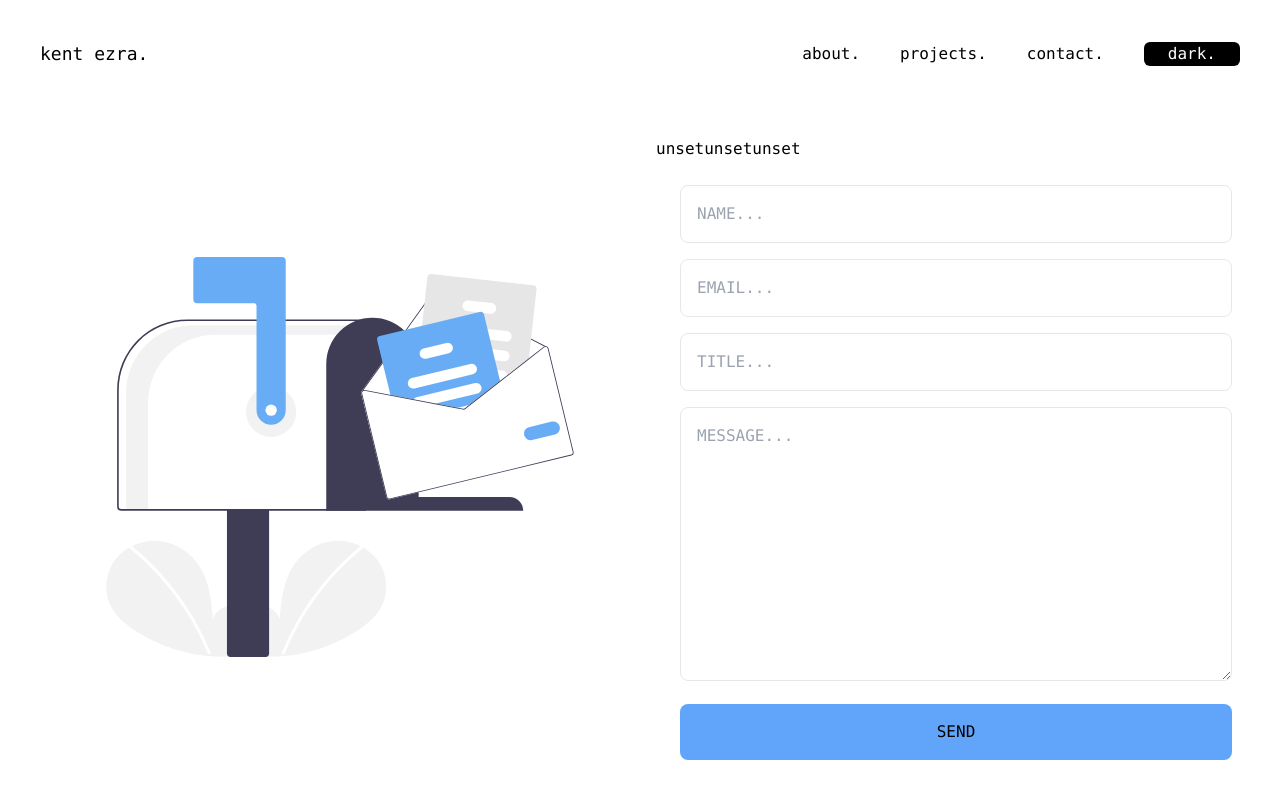
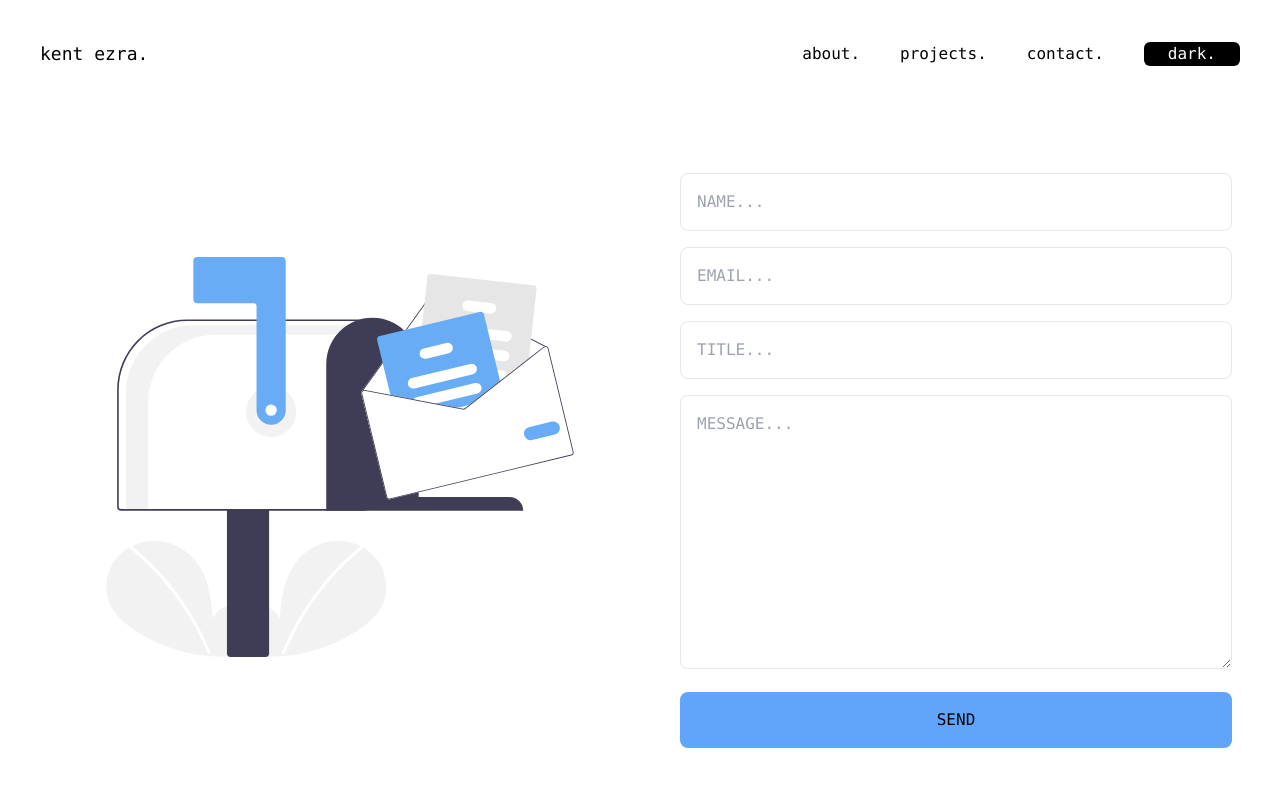
Before and after one commit to kentezrabetita/personal-portfolio, a Next.js app: page /contact in a window 1280 px wide. Shown: the top 798 px of the page. Built offline with nearby package versions, Linux system fonts and the light colour scheme; no server answers.

Commit message:
remove printing env variables

```diff
--- a/components/contact/index.js
+++ b/components/contact/index.js
@@ -61,9 +61,6 @@ export default function ContactForm() {
         className='w-full'
       >
         <form ref={form} onSubmit={sendEmail}>
-          {process.env.REACT_APP_EMAIL_TEMPLATE_ID}
-          {process.env.REACT_APP_EMAIL_SERVICE_ID}
-          {process.env.REACT_APP_EMAIL_PUBLIC_KEY}
           <div className='flex flex-col p-6 space-y-4'>
             <div>
               <input
```
